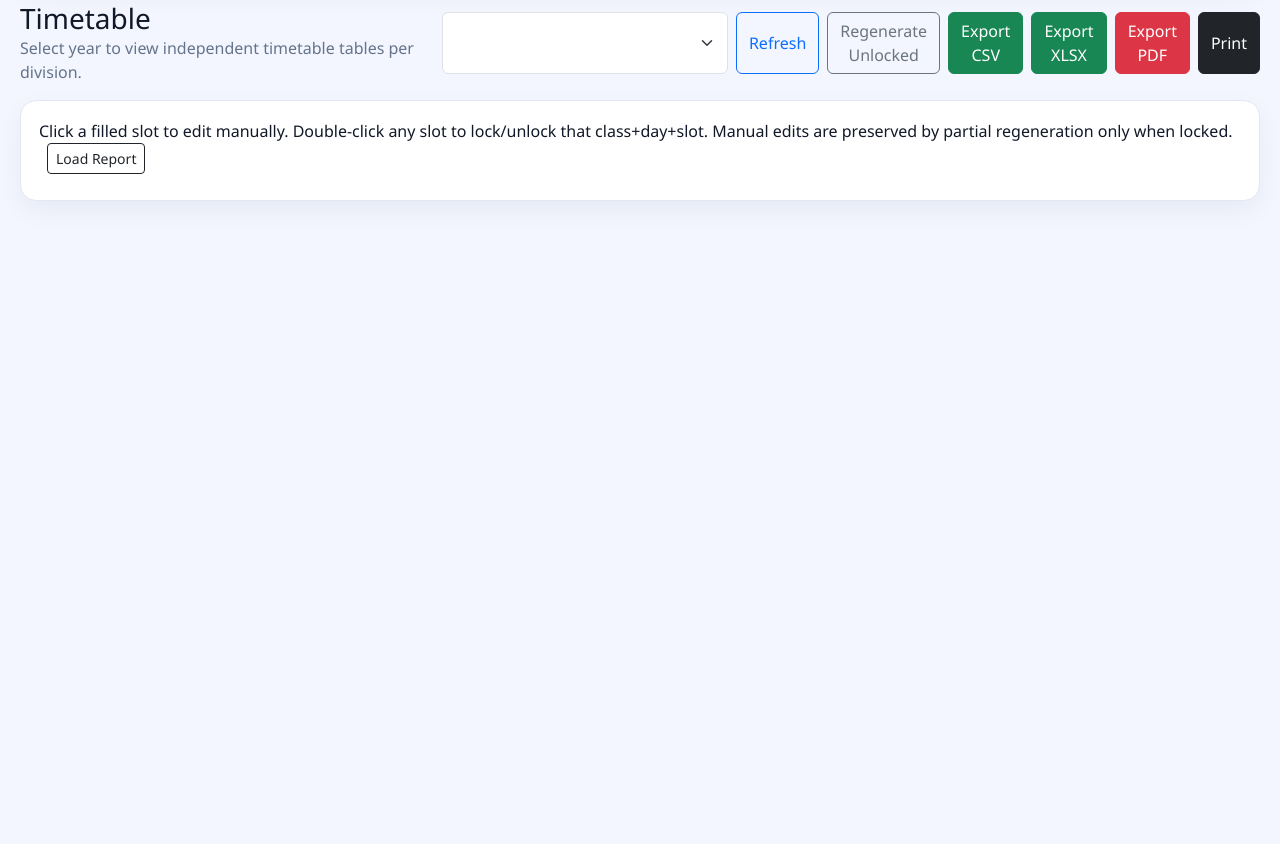
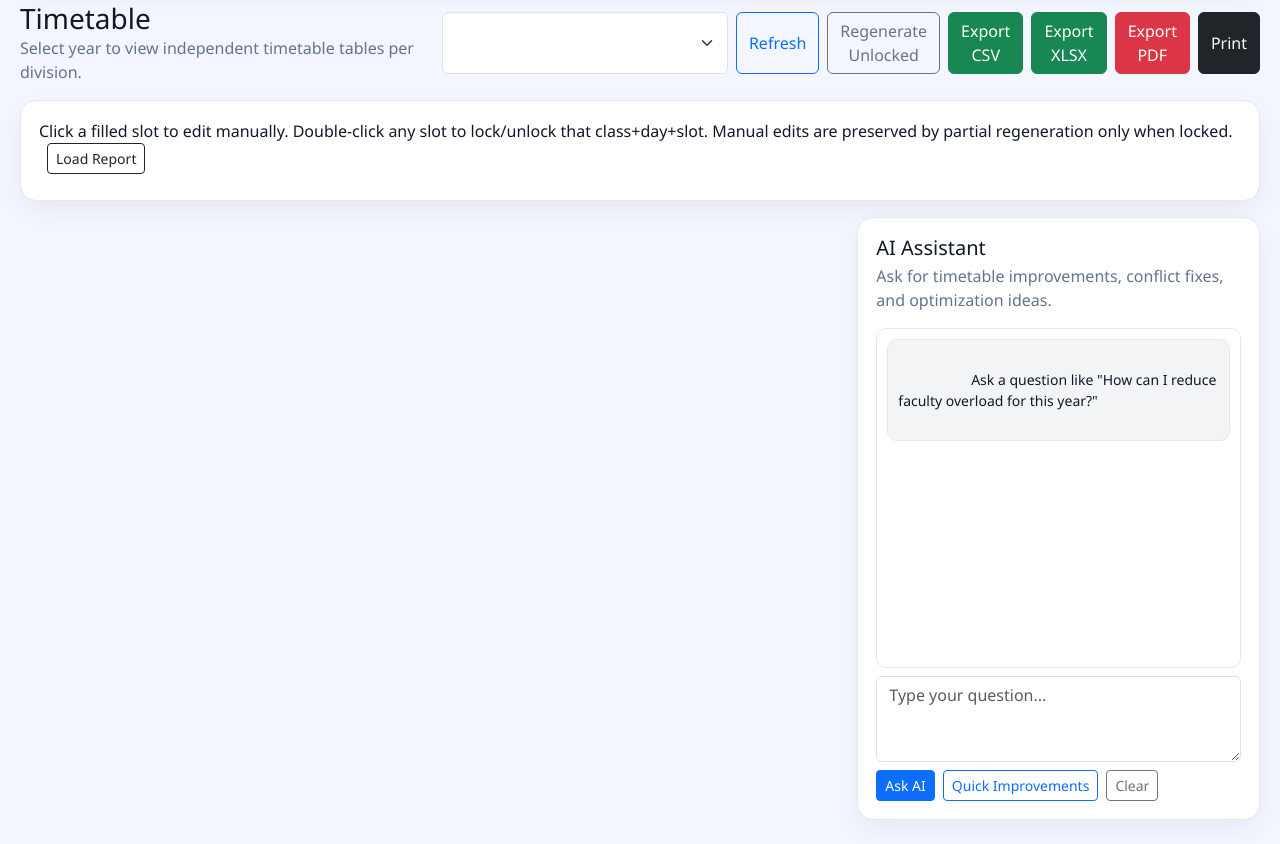
Before and after one commit to Devendraa500/Ai-Based-Timetable-generator, a Flask app: template templates/timetable.html in a window 1280 px wide. Shown: the part 213-1057 px from the top of the page. Before the commit the page ends 414 px from the top, so only its background shows below. Run offline with Flask 3, Linux system fonts and the light colour scheme; the template is opened without the code that fills it, so the values that code supplies are empty.

Commit message:
Added AI stability features

```diff
--- a/app.py
+++ b/app.py
@@ -5,6 +5,7 @@ import json
 import csv
 from functools import wraps
 from dotenv import load_dotenv
+from llm import generate_response
 
 load_dotenv()
 app = Flask(__name__)
@@ -1055,6 +1056,114 @@ def reports():
     )
 
 
+@app.route("/ai_suggestions")
+@login_required
+def ai_suggestions():
+    selected_year = request.args.get("year")
+    selected_year = int(selected_year) if selected_year else None
+
+    where = "WHERE year=?" if selected_year else ""
+    params = [selected_year] if selected_year else []
+
+    summary_rows = con.execute(
+        f"""
+        SELECT year, class_name, COUNT(*) AS entries
+        FROM timetable
+        {where}
+        GROUP BY year, class_name
+        ORDER BY year, class_name
+        """,
+        params,
+    ).fetchall()
+    validation = _collect_validation_issues()
+    issues_for_scope = [i for i in validation if not selected_year or f"Y{selected_year}" in i]
+
+    summary_text = "\n".join([f"- Y{r[0]} {r[1]}: {r[2]} scheduled slots" for r in summary_rows]) or "- No timetable entries yet."
+    issues_text = "\n".join([f"- {i}" for i in issues_for_scope]) or "- No validation issues found."
+
+    prompt = f"""
+You are an academic timetable optimization assistant.
+Return concise, practical recommendations to improve the schedule quality.
+
+Scope year: {selected_year if selected_year else "All years"}
+
+Current schedule summary:
+{summary_text}
+
+Detected issues:
+{issues_text}
+
+Give:
+1) Top 5 recommendations in priority order.
+2) For each recommendation, mention expected impact.
+3) If no issues are detected, provide optimization ideas (faculty load balancing, room utilization, and lab continuity).
+Use plain text bullets only.
+""".strip()
+
+    advice = generate_response(prompt)
+    return jsonify(
+        {
+            "scope_year": selected_year,
+            "issues_count": len(issues_for_scope),
+            "advice": advice,
+        }
+    )
+
+
+@app.route("/ai_assistant", methods=["POST"])
+@login_required
+def ai_assistant():
+    payload = request.json or {}
+    selected_year = payload.get("year")
+    selected_year = int(selected_year) if selected_year else None
+    user_question = (payload.get("question") or "").strip()
+    if not user_question:
+        return jsonify({"error": "question is required"}), 400
+
+    where = "WHERE year=?" if selected_year else ""
+    params = [selected_year] if selected_year else []
+    summary_rows = con.execute(
+        f"""
+        SELECT year, class_name, COUNT(*) AS entries
+        FROM timetable
+        {where}
+        GROUP BY year, class_name
+        ORDER BY year, class_name
+        """,
+        params,
+    ).fetchall()
+    validation = _collect_validation_issues()
+    issues_for_scope = [i for i in validation if not selected_year or f"Y{selected_year}" in i]
+
+    summary_text = "\n".join([f"- Y{r[0]} {r[1]}: {r[2]} scheduled slots" for r in summary_rows]) or "- No timetable entries yet."
+    issues_text = "\n".join([f"- {i}" for i in issues_for_scope]) or "- No validation issues found."
+
+    prompt = f"""
+You are an AI assistant for timetable quality improvement in a college scheduling system.
+Use the provided schedule summary and validation issues to answer the user's question.
+Prefer concrete, implementable suggestions.
+
+Scope year: {selected_year if selected_year else "All years"}
+
+Current schedule summary:
+{summary_text}
+
+Detected issues:
+{issues_text}
+
+User question:
+{user_question}
+
+Response format:
+- Keep response concise and practical.
+- Use bullet points.
+- Include a short "Next steps" section at the end.
+""".strip()
+
+    answer = generate_response(prompt)
+    return jsonify({"scope_year": selected_year, "question": user_question, "answer": answer})
+
+
 @app.route("/toggle_lock", methods=["POST"])
 @login_required
 def toggle_lock():
--- a/templates/timetable.html
+++ b/templates/timetable.html
@@ -22,7 +22,28 @@
     <div id="reportBox" class="mt-2"></div>
 </div>
 
-<div id="grid"></div>
+<div class="row g-3">
+    <div class="col-lg-8">
+        <div id="grid"></div>
+    </div>
+    <div class="col-lg-4">
+        <div class="card-box ai-sidebar">
+            <h5 class="mb-1">AI Assistant</h5>
+            <div class="muted mb-3">Ask for timetable improvements, conflict fixes, and optimization ideas.</div>
+            <div id="aiChat" class="ai-chat mb-2">
+                <div class="ai-msg ai-msg-assistant">
+                    Ask a question like "How can I reduce faculty overload for this year?"
+                </div>
+            </div>
+            <textarea id="aiQuestion" class="form-control mb-2" rows="3" placeholder="Type your question..."></textarea>
+            <div class="d-flex gap-2 flex-wrap">
+                <button class="btn btn-primary btn-sm" onclick="askAI()">Ask AI</button>
+                <button class="btn btn-outline-primary btn-sm" onclick="askQuickImprovements()">Quick Improvements</button>
+                <button class="btn btn-outline-secondary btn-sm" onclick="clearAIChat()">Clear</button>
+            </div>
+        </div>
+    </div>
+</div>
 
 <style>
 td { padding: 8px; vertical-align: top; min-width: 180px; }
@@ -58,9 +79,42 @@ body.dark .free-cell {
     color: #9ca3af !important;
 }
 @media print {
-    button, select, #reportBox { display: none !important; }
+    button, select, #reportBox, .ai-sidebar { display: none !important; }
     .card-box { border: 1px solid #ddd; box-shadow: none; }
     body { background: #fff !important; }
+}
+.ai-sidebar { position: sticky; top: 12px; }
+.ai-chat {
+    border: 1px solid var(--border);
+    border-radius: 10px;
+    padding: 10px;
+    height: 340px;
+    overflow-y: auto;
+    background: var(--panel);
+}
+.ai-msg {
+    border-radius: 10px;
+    padding: 8px 10px;
+    margin-bottom: 8px;
+    white-space: pre-wrap;
+    word-wrap: break-word;
+    font-size: 14px;
+}
+.ai-msg-user {
+    background: #eff6ff;
+    border: 1px solid #bfdbfe;
+}
+.ai-msg-assistant {
+    background: #f3f4f6;
+    border: 1px solid #e5e7eb;
+}
+body.dark .ai-msg-user {
+    background: #172554;
+    border-color: #1d4ed8;
+}
+body.dark .ai-msg-assistant {
+    background: #111827;
+    border-color: #374151;
 }
 </style>
 
@@ -188,6 +242,59 @@ reportBox.innerHTML = `
 });
 }
 
+function appendAIMessage(role, text){
+const chat = document.getElementById("aiChat");
+const div = document.createElement("div");
+div.className = "ai-msg " + (role === "user" ? "ai-msg-user" : "ai-msg-assistant");
+div.textContent = text;
+chat.appendChild(div);
+chat.scrollTop = chat.scrollHeight;
+}
+
+function clearAIChat(){
+document.getElementById("aiChat").innerHTML = `<div class="ai-msg ai-msg-assistant">Chat cleared. Ask a new timetable improvement question.</div>`;
+}
+
+function askQuickImprovements(){
+aiQuestion.value = "Give top 5 improvement suggestions for this year's timetable and mention expected impact.";
+askAI();
+}
+
+function askAI(){
+const question = (aiQuestion.value || "").trim();
+if(!question){
+    alert("Please type a question for the AI assistant.");
+    return;
+}
+const year = yearSelect.value || "1";
+appendAIMessage("user", `Year ${year}: ${question}`);
+aiQuestion.value = "";
+appendAIMessage("assistant", "Analyzing timetable...");
+fetch('/ai_assistant',{
+method:'POST',
+headers:{'Content-Type':'application/json'},
+body: JSON.stringify({year: parseInt(year), question})
+}).then(r=>r.json()).then(data=>{
+    const chat = document.getElementById("aiChat");
+    const loading = chat.querySelector(".ai-msg:last-child");
+    if(loading && loading.textContent === "Analyzing timetable..."){
+        loading.remove();
+    }
+    if(data.error){
+        appendAIMessage("assistant", "Error: " + data.error);
+        return;
+    }
+    appendAIMessage("assistant", data.answer || "No response from AI.");
+}).catch(()=>{
+    const chat = document.getElementById("aiChat");
+    const loading = chat.querySelector(".ai-msg:last-child");
+    if(loading && loading.textContent === "Analyzing timetable..."){
+        loading.remove();
+    }
+    appendAIMessage("assistant", "Failed to reach AI assistant endpoint.");
+});
+}
+
 loadYears();
 </script>
 
```
Also changed, not shown: README.md (added).
